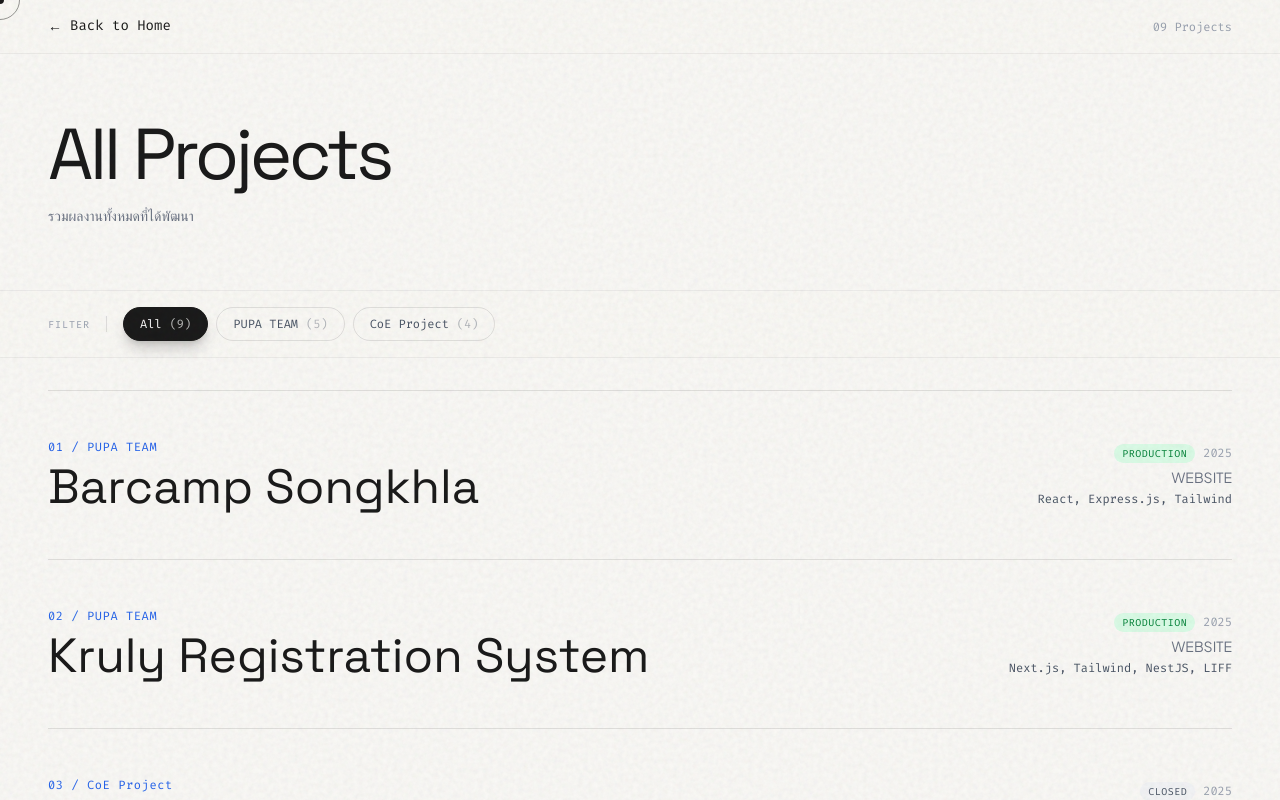
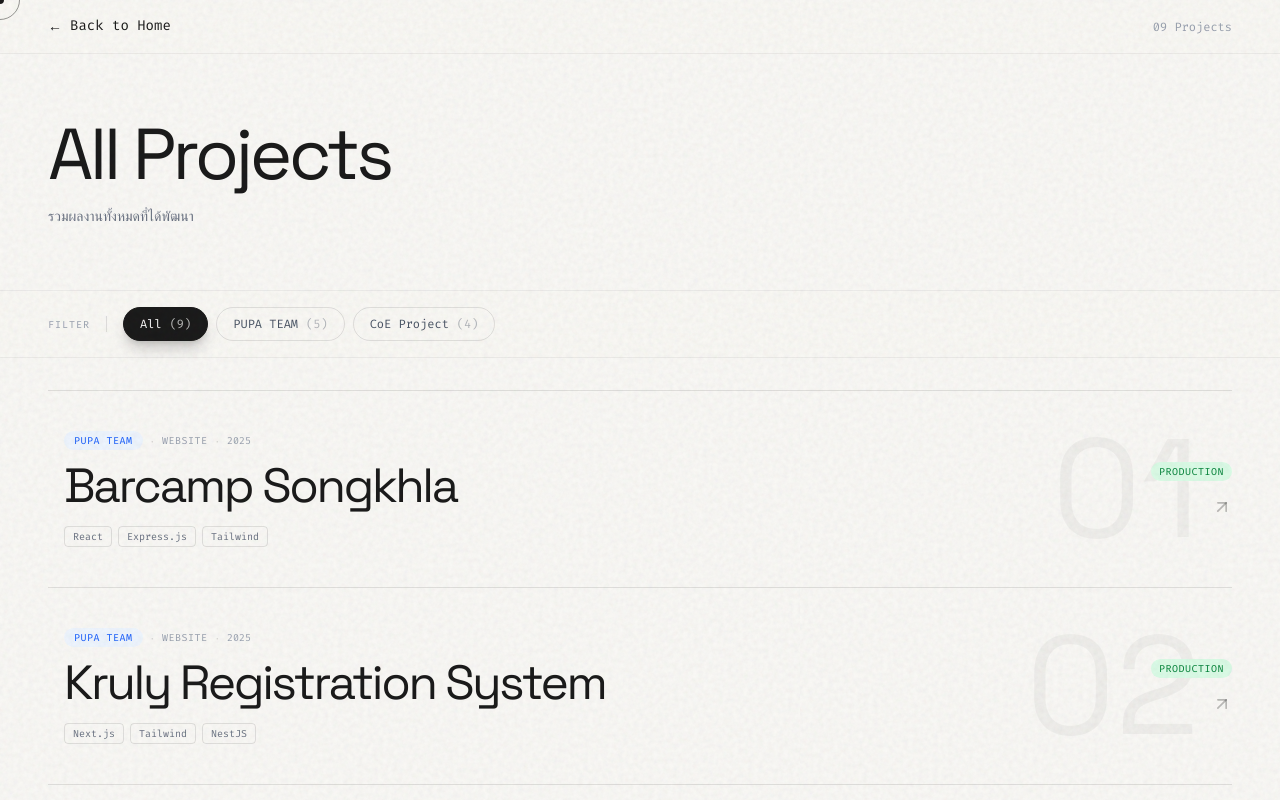
Before and after one commit to PacharaponK/PacharaponK, a Next.js app: page /projects in a window 1280 px wide. Shown: the top 800 px of the page. Built offline with nearby package versions, Linux system fonts and the light colour scheme; a web font is replaced by a local one.

Commit message:
feat: enhance Navbar and Hero components with scroll effects and improved styles; update ProjectItem for better UI and interaction

```diff
--- a/src/app/globals.css
+++ b/src/app/globals.css
@@ -287,6 +287,19 @@ a, button, [role="button"], input, select, textarea, label, [tabindex] {
       inset 0 -1px 0 rgb(0 0 0 / 0.05);
   }
 
+  .nav-glass--scrolled {
+    background: linear-gradient(
+      135deg,
+      rgb(255 255 255 / 0.92) 0%,
+      rgb(255 255 255 / 0.85) 100%
+    );
+    box-shadow:
+      0 4px 20px rgb(0 0 0 / 0.1),
+      inset 0 1px 0 rgb(255 255 255 / 0.7),
+      inset 0 -1px 0 rgb(0 0 0 / 0.04);
+    border-color: rgb(0 0 0 / 0.06);
+  }
+
   /* Custom Cursor */
   .cursor-dot,
   .cursor-outline {
--- a/src/components/layout/Navbar.tsx
+++ b/src/components/layout/Navbar.tsx
@@ -1,16 +1,23 @@
 "use client";
 
-import { useState } from "react";
+import { useState, useEffect } from "react";
 import { Menu, X } from "lucide-react";
 import MagneticButton from "@/components/ui/MagneticButton";
 import LocalTime from "@/components/ui/LocalTime";
 
 export default function Navbar() {
   const [mobileOpen, setMobileOpen] = useState(false);
+  const [scrolled, setScrolled] = useState(false);
+
+  useEffect(() => {
+    const onScroll = () => setScrolled(window.scrollY > 80);
+    window.addEventListener("scroll", onScroll, { passive: true });
+    return () => window.removeEventListener("scroll", onScroll);
+  }, []);
 
   return (
     <>
-      <nav className="nav-glass fixed top-3 sm:top-4 left-1/2 -translate-x-1/2 w-[calc(100%-1.5rem)] sm:w-[calc(100%-2rem)] max-w-5xl z-50 px-4 sm:px-6 py-2.5 sm:py-3 flex items-center justify-between rounded-full">
+      <nav className={`nav-glass fixed left-1/2 -translate-x-1/2 w-[calc(100%-1.5rem)] sm:w-[calc(100%-2rem)] max-w-5xl z-50 px-4 sm:px-6 flex items-center justify-between rounded-full transition-all duration-500 ${scrolled ? "top-2 py-1.5 sm:py-2 nav-glass--scrolled" : "top-3 sm:top-4 py-2.5 sm:py-3"}`}>
         <MagneticButton
           as="a"
           href="#"
--- a/src/components/sections/Work.tsx
+++ b/src/components/sections/Work.tsx
@@ -1,13 +1,42 @@
 "use client";
 
+import { useEffect, useRef } from "react";
 import Link from "next/link";
 import AnimatedText from "@/components/ui/AnimatedText";
 import RevealOnScroll from "@/components/ui/RevealOnScroll";
 import ProjectItem from "@/components/ui/ProjectItem";
+import gsap from "gsap";
+import { ScrollTrigger } from "gsap/ScrollTrigger";
 
 import { projects, workSectionData } from "@/data/work";
 
 export default function Work() {
+  const listRef = useRef<HTMLDivElement>(null);
+
+  useEffect(() => {
+    gsap.registerPlugin(ScrollTrigger);
+
+    const items = listRef.current?.querySelectorAll<HTMLElement>(".project-gsap-item");
+    if (!items?.length) return;
+
+    const ctx = gsap.context(() => {
+      gsap.from(items, {
+        opacity: 0,
+        y: 64,
+        stagger: 0.12,
+        duration: 0.85,
+        ease: "power3.out",
+        scrollTrigger: {
+          trigger: listRef.current,
+          start: "top 82%",
+          toggleActions: "play none none reverse",
+        },
+      });
+    }, listRef);
+
+    return () => ctx.revert();
+  }, []);
+
   return (
     <section id="work" className="py-24 px-6 md:px-12 border-b border-black/5">
       <div className="flex flex-col md:flex-row justify-between items-end mb-16">
@@ -18,7 +47,9 @@ export default function Work() {
           <AnimatedText animation="words" trigger="scroll" delay={0.1} stagger={0.08}>
             {workSectionData.subtitle}
           </AnimatedText>
-          <span className="text-gray-400 text-2xl align-top font-mono">({String(projects.length).padStart(2, '0')})</span>
+          <span className="text-gray-400 text-2xl align-top font-mono">
+            ({String(projects.length).padStart(2, "0")})
+          </span>
         </h2>
         <AnimatedText
           as="p"
@@ -30,11 +61,11 @@ export default function Work() {
         </AnimatedText>
       </div>
 
-      <div className="flex flex-col">
+      <div ref={listRef} className="flex flex-col">
         {projects.slice(0, 4).map((project, index) => (
-          <RevealOnScroll key={project.number}>
+          <div key={project.number} className="project-gsap-item">
             <ProjectItem {...project} isLast={index === 3} />
-          </RevealOnScroll>
+          </div>
         ))}
       </div>
 
--- a/src/components/ui/ProjectItem.tsx
+++ b/src/components/ui/ProjectItem.tsx
@@ -1,7 +1,7 @@
 "use client";
 
 import Link from "next/link";
-import { useRef } from "react";
+import { ArrowUpRight } from "lucide-react";
 
 interface ProjectItemProps {
   id: string;
@@ -16,6 +16,11 @@ interface ProjectItemProps {
   isLast?: boolean;
 }
 
+const categoryStyle: Record<string, string> = {
+  "PUPA TEAM": "bg-blue-50 text-blue-600",
+  "CoE Project": "bg-violet-50 text-violet-600",
+};
+
 export default function ProjectItem({
   id,
   number,
@@ -28,61 +33,87 @@ export default function ProjectItem({
   status,
   isLast = false,
 }: ProjectItemProps) {
-  const imgRef = useRef<HTMLDivElement>(null);
-
-  const handleMouseMove = (e: React.MouseEvent) => {
-    if (imgRef.current) {
-      imgRef.current.style.left = `${e.clientX + 20}px`;
-      imgRef.current.style.top = `${e.clientY - 100}px`;
-    }
-  };
+  const techList = tech ? tech.split(", ").slice(0, 3) : [];
+  const catClass = categoryStyle[category] ?? "bg-gray-100 text-gray-600";
 
   return (
-    <Link href={`/projects/${id}`} className="block">
+    <Link href={`/projects/${id}`} className="block group hover-trigger">
       <div
-        className={`project-item hover-trigger group relative border-t ${isLast ? "border-b" : ""
-          } border-black/10 py-12 transition-all hover:bg-black/5 cursor-pointer`}
-        onMouseMove={handleMouseMove}
+        className={`relative overflow-hidden border-t ${
+          isLast ? "border-b" : ""
+        } border-black/10 transition-colors duration-300 hover:bg-black/[0.025]`}
       >
-        <div className="flex flex-col md:flex-row justify-between items-start md:items-center relative z-10">
-          <div className="mb-4 md:mb-0">
-            <span className="font-mono text-[#2563EB] text-xs mb-2 block tracking-wider">
-              {number} / {category}
-            </span>
-            <h3 className="font-heading text-2xl sm:text-3xl md:text-5xl font-bold text-primary group-hover:translate-x-4 transition-transform duration-300">
+        {/* Left accent bar */}
+        <div className="absolute left-0 top-0 bottom-0 w-[2px] bg-primary origin-top scale-y-0 group-hover:scale-y-100 transition-transform duration-500 ease-out" />
+
+        {/* Ghost number */}
+        <div className="absolute right-0 top-1/2 -translate-y-1/2 font-heading font-extrabold leading-none select-none pointer-events-none pr-4 md:pr-8 text-[100px] md:text-[140px] text-black/[0.04] group-hover:text-black/[0.07] transition-colors duration-300">
+          {number}
+        </div>
+
+        <div className="relative z-10 flex items-center justify-between gap-6 py-8 md:py-10 pl-4">
+          {/* Left: content */}
+          <div className="flex-1 min-w-0">
+            {/* Meta row */}
+            <div className="flex items-center gap-2 mb-3 flex-wrap">
+              <span
+                className={`px-2.5 py-0.5 rounded-full text-[10px] font-mono uppercase tracking-wider ${catClass}`}
+              >
+                {category}
+              </span>
+              <span className="text-black/20 text-xs">·</span>
+              <span className="text-[10px] font-mono uppercase tracking-wider text-gray-400">
+                {description}
+              </span>
+              {year && (
+                <>
+                  <span className="text-black/20 text-xs">·</span>
+                  <span className="text-[10px] font-mono text-gray-400">{year}</span>
+                </>
+              )}
+            </div>
+
+            {/* Title */}
+            <h3 className="font-heading text-3xl sm:text-4xl md:text-5xl font-bold tracking-tighter leading-none text-primary group-hover:text-accent group-hover:translate-x-3 transition-all duration-400 ease-out">
               {title}
             </h3>
+
+            {/* Tech tags */}
+            {techList.length > 0 && (
+              <div className="flex flex-wrap gap-1.5 mt-4">
+                {techList.map((t) => (
+                  <span
+                    key={t}
+                    className="px-2 py-0.5 rounded text-[10px] font-mono text-gray-500 border border-black/10 group-hover:border-accent/25 group-hover:text-accent/70 transition-all duration-300"
+                  >
+                    {t}
+                  </span>
+                ))}
+              </div>
+            )}
           </div>
-          <div className="flex flex-col items-end gap-1">
-            <div className="flex items-center gap-2">
+
+          {/* Right: thumbnail + status + arrow */}
+          <div className="flex items-center gap-4 flex-shrink-0">
+            {/* Status + arrow */}
+            <div className="flex flex-col items-end justify-between self-stretch py-1 gap-4">
               {status && (
                 <span
-                  className={`px-2 py-0.5 rounded-full text-[10px] font-mono uppercase tracking-wider ${status === "Production"
+                  className={`px-2 py-0.5 rounded-full text-[10px] font-mono uppercase tracking-wider whitespace-nowrap ${
+                    status === "Production"
                       ? "bg-green-100 text-green-700"
                       : status === "DEVELOPMENT"
-                        ? "bg-yellow-100 text-yellow-700"
-                        : "bg-gray-100 text-gray-600"
-                    }`}
+                      ? "bg-yellow-100 text-yellow-700"
+                      : "bg-gray-100 text-gray-500"
+                  }`}
                 >
                   {status}
                 </span>
               )}
-              {year && <span className="text-gray-400 text-xs font-mono">{year}</span>}
+              <ArrowUpRight className="w-5 h-5 text-black/25 group-hover:text-accent group-hover:-translate-y-0.5 group-hover:translate-x-0.5 transition-all duration-300 mt-auto" />
             </div>
-            <span className="text-gray-500 text-sm">{description}</span>
-            {tech && <span className="text-gray-600 text-xs font-mono">{tech}</span>}
           </div>
         </div>
-        {/* Floating Image Reveal */}
-        <div
-          ref={imgRef}
-          className="project-img fixed pointer-events-none opacity-0 transition-all duration-500 w-[300px] h-[200px] bg-gray-200 z-50 top-1/2 left-1/2 rounded-lg overflow-hidden border border-black/10 hidden md:block shadow-2xl"
-          style={{
-            backgroundImage: `url('${imageUrl}')`,
-            backgroundSize: "cover",
-            backgroundPosition: "center",
-          }}
-        ></div>
       </div>
     </Link>
   );
```
Also changed, not shown: src/components/sections/Hero.tsx (+31 -4 lines), .claude/settings.local.json.
